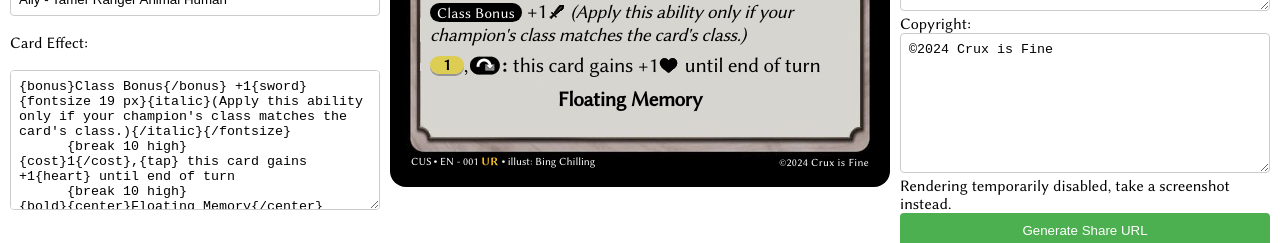
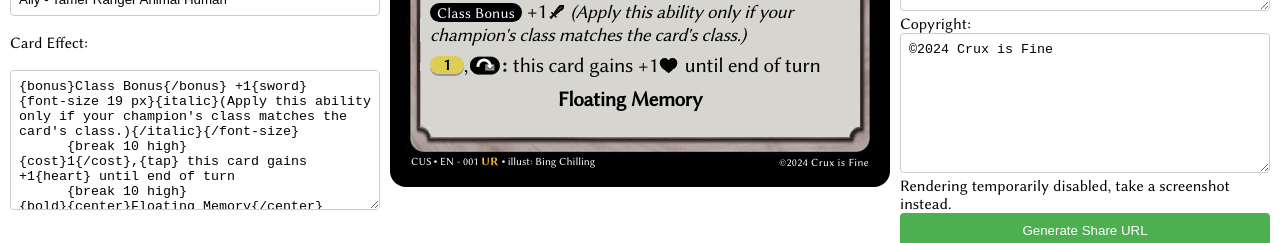
Before and after one commit to AmphiBlocks/AmphiBlocks.github.io, a plain HTML site: page gacardmaker/index.html in a window 1280 px wide. Shown: the part 593-836 px from the top of the page. Drawn offline with Linux system fonts and the light colour scheme; a web font is replaced by a local one.

Commit message:
"fontsize" -> "font-size"

```diff
--- a/gacardmaker/index.html
+++ b/gacardmaker/index.html
@@ -88,11 +88,11 @@
       <br><br>
 
       <label for="effect">Card Effect:</label><br>
-      <textarea id="effect" name="effect" value="Card Effect" oninput="updateText('cardEffect', this.value)">{bonus}Class Bonus{/bonus} +1{sword}       {fontsize 19 px}{italic}(Apply this ability only if your champion's class matches the card's class.){/italic}{/fontsize}
+      <textarea id="effect" name="effect" value="Card Effect" oninput="updateText('cardEffect', this.value)">{bonus}Class Bonus{/bonus} +1{sword}       {font-size 19 px}{italic}(Apply this ability only if your champion's class matches the card's class.){/italic}{/font-size}
       {break 10 high}
 {cost}1{/cost},{tap} this card gains +1{heart} until end of turn
       {break 10 high}
-{bold}{center}Floating Memory{/center}{/bold}{/fontsize}
+{bold}{center}Floating Memory{/center}{/bold}
       </textarea>
     </form>
 
@@ -362,9 +362,9 @@
         ["{/cost}","</span>"],
         ["{break ","<div style='padding-bottom:"],
         [" high}","px'></div>"],
-        ["{fontsize ","<span style='font-size:"],
+        ["{font-size ","<span style='font-size:"],
         [" px}","px'>"],
-        ["{/fontsize}", "</span>"],
+        ["{/font-size}", "</span>"],
         ["{bold}", "<b>"],
         ["{/bold}", "</b>"],
         ["{italic}", "<i>"],
```
